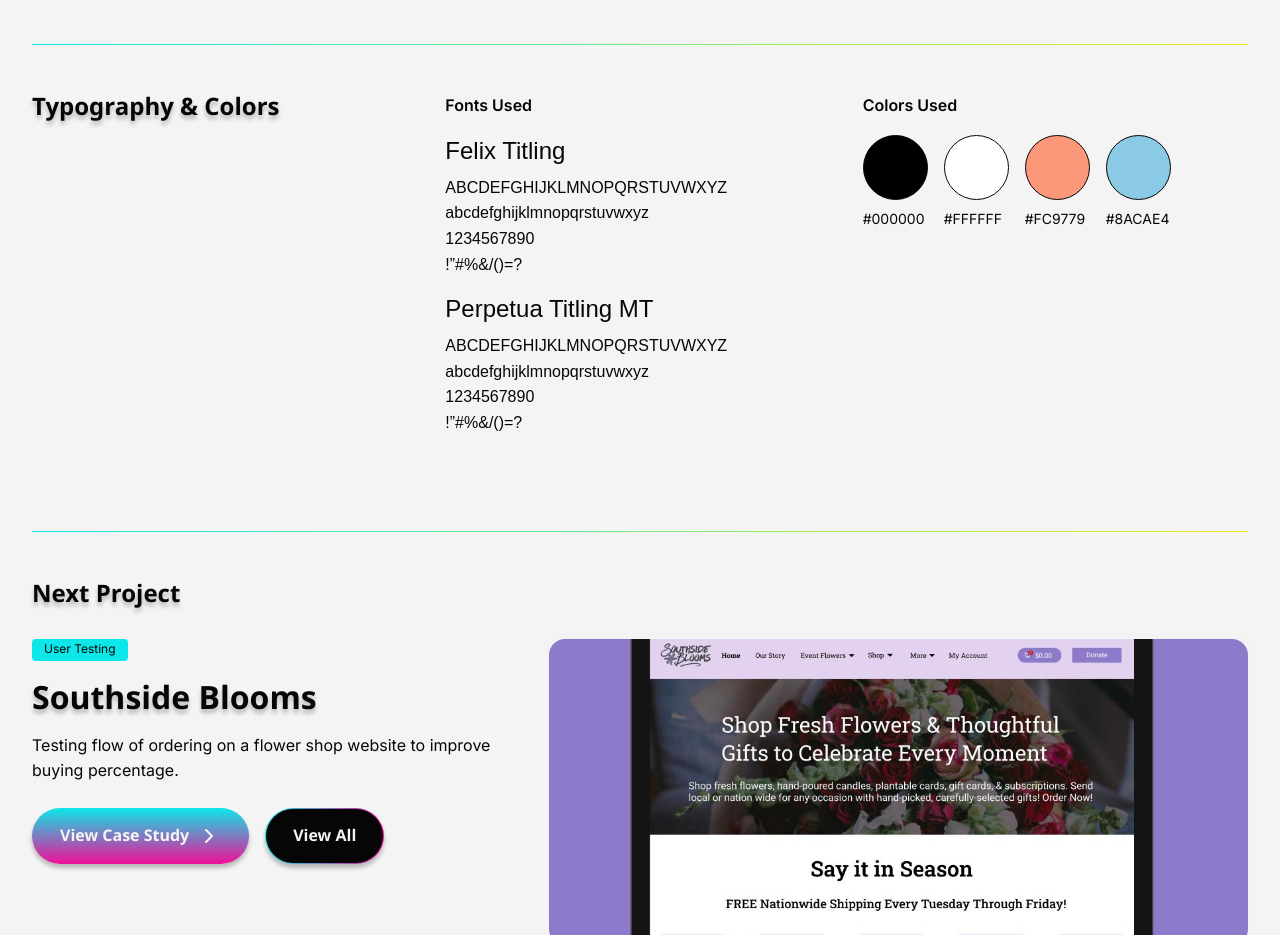
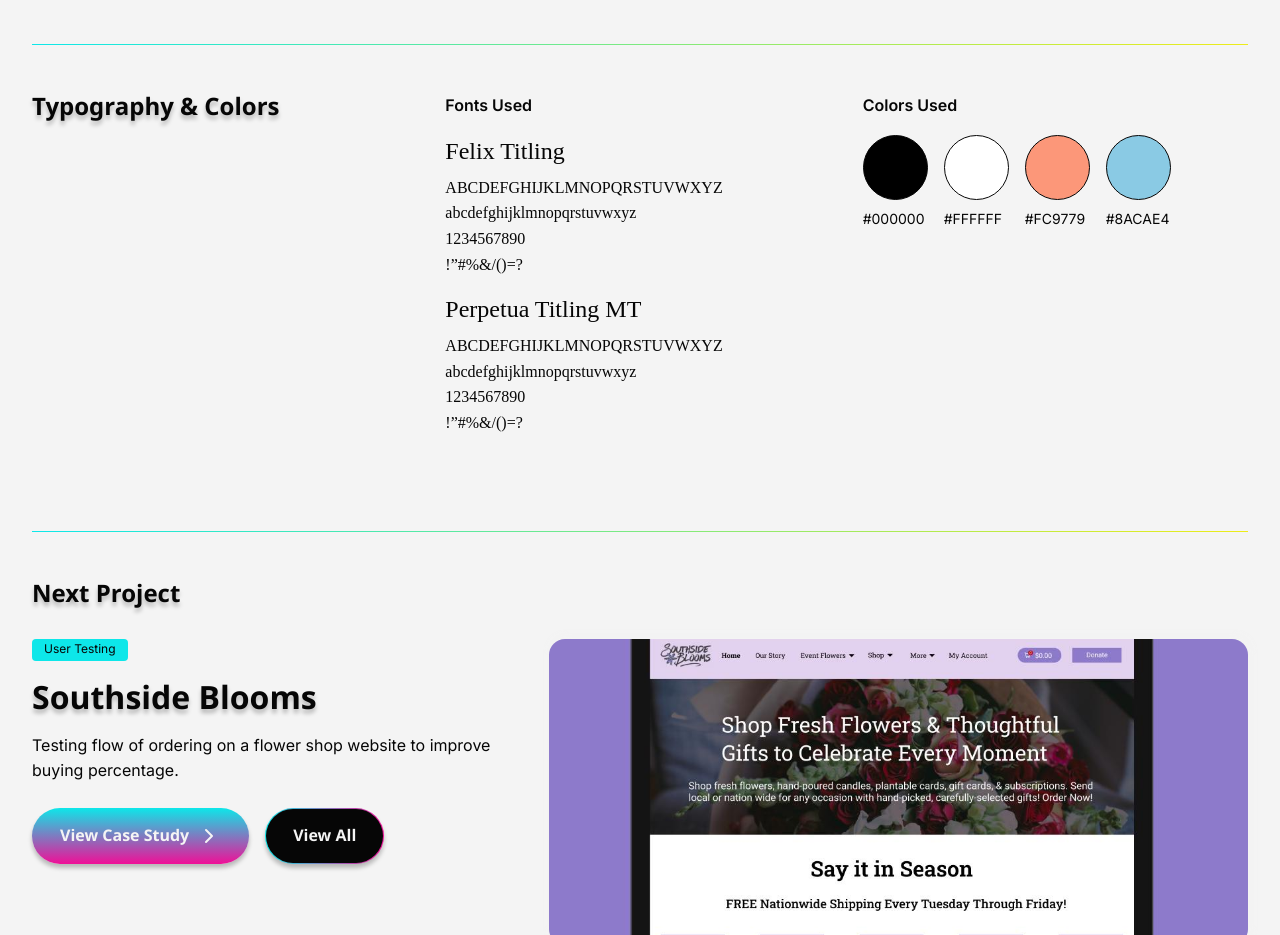
Before and after one commit to duct-tape-deployments/devin-portfolio, a React (Vite) app: page /ui-ux/dark-delirium in a window 1280 px wide. Shown: the part 1340-2275 px from the top of the page. Built offline with nearby package versions, Linux system fonts and the light colour scheme; a web font is replaced by a local one.

Commit message:
fix(case-study): use a serif fallback for Dark Delirium's titling fonts

```diff
--- a/src/data/caseStudies.ts
+++ b/src/data/caseStudies.ts
@@ -38,6 +38,7 @@ export type CaseStudyDetails = {
     name: string;
     weight: number;
     weightLabel?: string;
+    fallback?: 'serif' | 'sans-serif';
   }[];
 
   colors?: string[];
@@ -354,10 +355,12 @@ export const caseStudies: CaseStudy[] = [
         {
           name: 'Felix Titling',
           weight: 400,
+          fallback: 'serif',
         },
         {
           name: 'Perpetua Titling MT',
           weight: 300,
+          fallback: 'serif',
         },
       ],
 
--- a/src/pages/CaseStudy.tsx
+++ b/src/pages/CaseStudy.tsx
@@ -185,7 +185,7 @@ function CaseStudy() {
                         <h4
                           className="text-2xl"
                           style={{
-                            fontFamily: `"${font.name}", sans-serif`,
+                            fontFamily: `"${font.name}", ${font.fallback ?? 'sans-serif'}`,
                             fontWeight: font.weight,
                           }}
                         >
@@ -195,7 +195,7 @@ function CaseStudy() {
                         <p
                           className="mt-2"
                           style={{
-                            fontFamily: `"${font.name}", sans-serif`,
+                            fontFamily: `"${font.name}", ${font.fallback ?? 'sans-serif'}`,
                             fontWeight: font.weight,
                           }}
                         >
```
